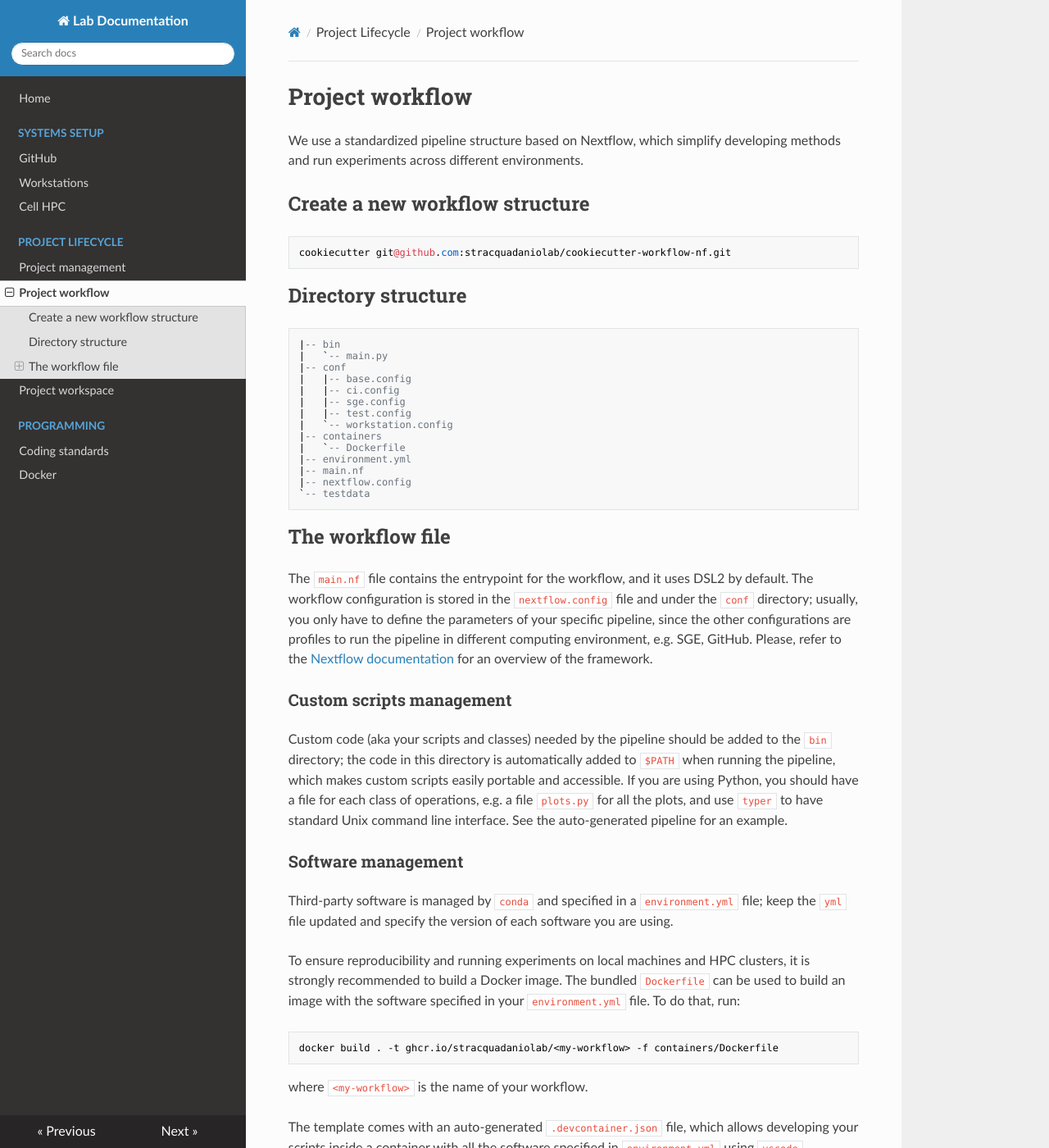
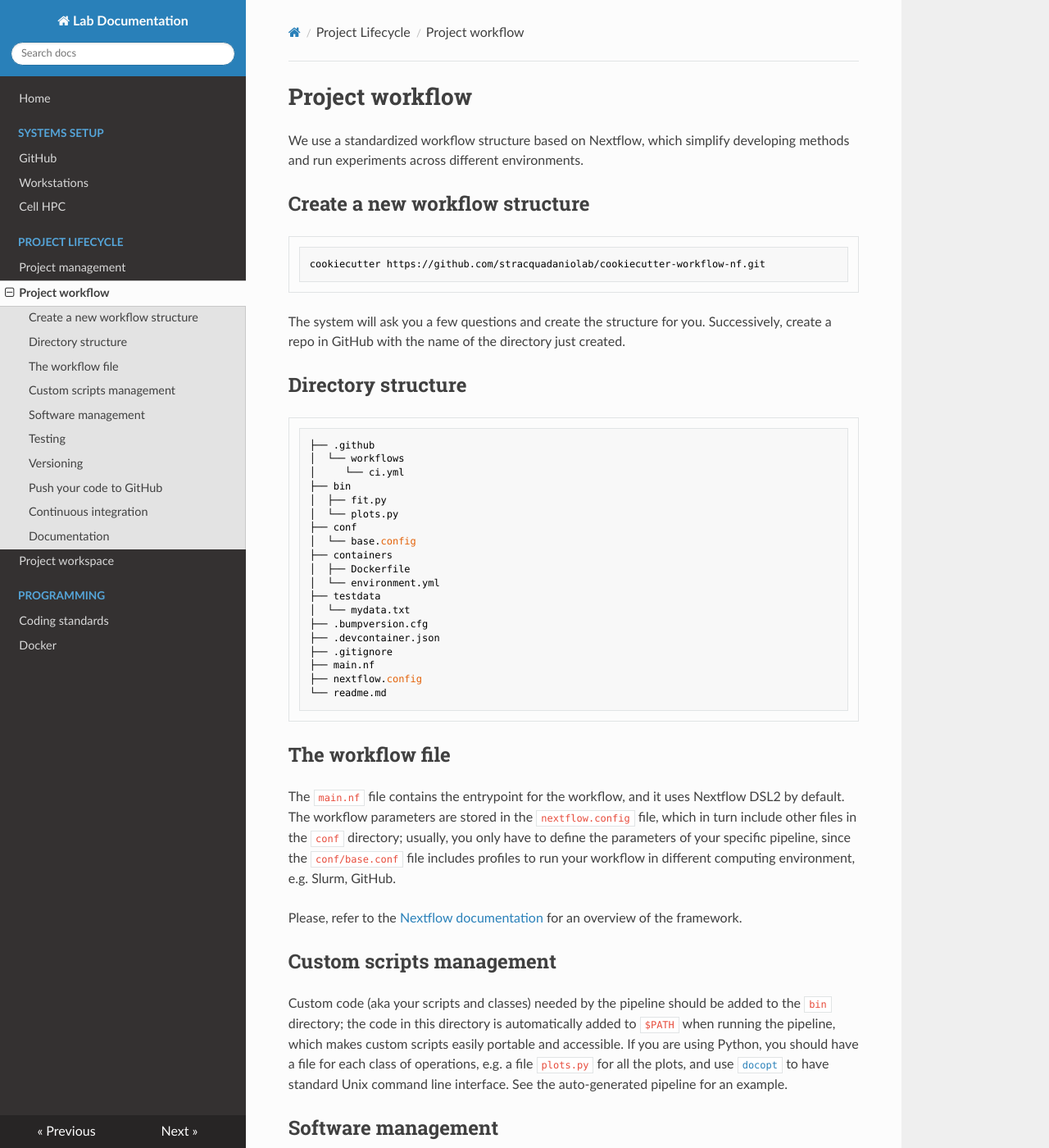
Before and after one commit to stracquadaniolab/docs, an MkDocs documentation site: the page built from docs/projects-lifecycle/project-workflow.md, in a window 1280 px wide and 1400 px high. Shown: the whole window at 82% size. Built offline with MkDocs 1.6.1, drawn with Linux system fonts in a browser that asks for light colours; nearby versions of some CDN libraries; some of the changed text lies outside the part shown.

Commit message:
new: reviewed software lifecycle

````diff
--- a/docs/projects-lifecycle/project-workflow.md
+++ b/docs/projects-lifecycle/project-workflow.md
@@ -1,58 +1,71 @@
 # Project workflow
 
-We use a standardized pipeline structure based on Nextflow, which simplify
+We use a standardized workflow structure based on Nextflow, which simplify
 developing methods and run experiments across different environments.
 
 ## Create a new workflow structure
 
+```bash
+cookiecutter https://github.com/stracquadaniolab/cookiecutter-workflow-nf.git
 ```
-cookiecutter git@github.com:stracquadaniolab/cookiecutter-workflow-nf.git
-```
+
+The system will ask you a few questions and create the structure for you.
+Successively, create a repo in GitHub with the name of the directory just
+created.
+
 
 ## Directory structure
 
-```
-|-- bin
-|   `-- main.py
-|-- conf
-|   |-- base.config
-|   |-- ci.config
-|   |-- sge.config
-|   |-- test.config
-|   `-- workstation.config
-|-- containers
-|   `-- Dockerfile
-|-- environment.yml
-|-- main.nf
-|-- nextflow.config
-`-- testdata
+```bash
+├── .github
+│  └── workflows
+│     └── ci.yml
+├── bin
+│  ├── fit.py
+│  └── plots.py
+├── conf
+│  └── base.config
+├── containers
+│  ├── Dockerfile
+│  └── environment.yml
+├── testdata
+│  └── mydata.txt
+├── .bumpversion.cfg
+├── .devcontainer.json
+├── .gitignore
+├── main.nf
+├── nextflow.config
+└── readme.md
 ```
 
 ## The workflow file
 
-The `main.nf` file contains the entrypoint for the workflow, and it uses DSL2 by
-default. The workflow configuration is stored in the `nextflow.config` file and
-under the `conf` directory; usually, you only have to define the parameters of
-your specific pipeline, since the other configurations are profiles to run the
-pipeline in different computing environment, e.g. SGE, GitHub. Please, refer to
-the [Nextflow documentation](https://www.nextflow.io/docs/latest/index.html) for
-an overview of the framework.
+The `main.nf` file contains the entrypoint for the workflow, and it uses
+Nextflow DSL2 by default. The workflow parameters are stored in the
+`nextflow.config` file, which in turn include other files in the `conf`
+directory; usually, you only have to define the parameters of your specific
+pipeline, since the `conf/base.conf` file includes profiles to run your workflow
+in different computing environment, e.g. Slurm, GitHub.
 
-### Custom scripts management
+Please, refer to the [Nextflow
+documentation](https://www.nextflow.io/docs/latest/index.html) for an overview
+of the framework.
+
+## Custom scripts management
 
 Custom code (aka your scripts and classes) needed by the pipeline should be
 added to the `bin` directory; the code in this directory is automatically added
 to `$PATH` when running the pipeline, which makes custom scripts easily portable
 and accessible. If you are using Python, you should have a file for each class
-of operations, e.g. a file `plots.py` for all the plots, and use `typer` to have
-standard Unix command line interface. See the auto-generated pipeline for an
-example.
+of operations, e.g. a file `plots.py` for all the plots, and use
+[`docopt`](https://github.com/docopt/docopt) to have standard Unix command line
+interface. See the auto-generated pipeline for an example.
 
-### Software management
+## Software management
 
-Third-party software is managed by `conda` and specified in a `environment.yml`
-file; keep the `yml` file updated and specify the version of each software you
-are using.
+Third-party software is managed by `micromamba` and specified in a
+`environment.yml` file; keep the `yml` file updated and specify the version of
+each software you are using in order to ensure reproducibility.
 
 To ensure reproducibility and running experiments on local machines and HPC
 clusters, it is strongly recommended to build a Docker image. The bundled
@@ -60,31 +73,32 @@
 `environment.yml` file. To do that, run:
 
 ```bash
-docker build . -t ghcr.io/stracquadaniolab/<my-workflow> -f containers/Dockerfile
+docker build . -t ghcr.io/stracquadaniolab/<my-workflow>:<version> -f containers/Dockerfile
 ```
 
-where `<my-workflow>` is the name of your workflow.
+where `<my-workflow>` is the name of your workflow and `<version>`
+is the current version of your workflow, starting from `0.0.0`.
 
 The template comes with an auto-generated `.devcontainer.json` file, which
 allows developing your scripts inside a container with all the software
 specified in `environment.yml` using `vscode`.
 
 Sometimes you would want to pull a docker image from GitHub container registry:
-```
+```bash
 docker pull ghcr.io/stracquadaniolab/<workflow_name>:<version>
 ```
 In order to successfully pull an image, first you need to authenticate yourself
-with personal access token, see here: [Authenticating with the container
+with your personal access token, see here: [Authenticating with the container
 registry](https://docs.github.com/en/packages/guides/migrating-to-github-container-registry-for-docker-images#authenticating-with-the-container-registryhttps://docs.github.com/en/packages/guides/migrating-to-github-container-registry-for-docker-images#authenticating-with-the-container-registry)
 
-### Testing
+## Testing
 
 It is important to build workflows that can be automatically tested; thus, you
 will have to add small test data into the `testdata` directory, and modify the
-`conf/test.config` configuration file to specify any parameter needed for your
-workflow to run. See the auto-generated pipeline for an example.
+`test` profile in `conf/base.config` configuration file to specify any parameter
+needed for your workflow to run. See the auto-generated pipeline for an example.
 
-### Versioning
+## Versioning
 
 All projects must follow a semantic version scheme. The format adopted is
 `MAJOR.MINOR.PATCH`:
@@ -97,12 +111,36 @@
 To update the version of your workflow, you should run the following command from
 the command line:
 
-```
-bump2version <major|minor|patch>
+```bash
+bump2version major #for major release
+bump2version minor #for minor release
+bump2version patch #for patch release
 ```
 
+## Push your code to GitHub
 
-### Documentation
+As the project is version controlled using Git, you can push your code to GitHub
+as follows:
+
+```bash
+git add .
+git commit -am "new: added super cool feature"
+git push -u origin master
+```
+
+Importantly, after a `bumpversion`, you also have to push the tag just created as follows:
+
+```bash
+git push --tags
+```
+
+## Continuous integration
+
+Each pipeline comes with a pre-configured GitHub workflow to automatically test
+the code and build a Docker image; the workflow is stored in
+`.github/workflows/ci.yml`. Please note that a Docker image is only released
+when you push a tag.
+## Documentation
 
 Each workflow must have an updated `readme.md` file, describing:
 
@@ -113,9 +151,3 @@
 
 A `readme.md` file with the required sections is automatically generated by this
 cookiecutter.
-
-### Continuous integration
-
-Each pipeline comes with a pre-configured GitHub workflow to automatically test
-the code and build a Docker image; the workflow is stored in
-`.github/workflows/ci.yml`.
--- a/mkdocs.yml
+++ b/mkdocs.yml
@@ -1,29 +1,37 @@
 site_name: Lab Documentation
 nav:
-    - 'Home': 'index.md'
-    - 'Systems setup':
-          - 'GitHub' : './systems-setup/github.md'
-          - 'Workstations': './systems-setup/workstation.md'
-          - 'Cell HPC': './systems-setup/hpc-cell.md'
+        - "Home": "index.md"
+        - "Systems setup":
+                  - "GitHub": "./systems-setup/github.md"
+                  - "Workstations": "./systems-setup/workstation.md"
+                  - "Cell HPC": "./systems-setup/hpc-cell.md"
 
-    - 'Project Lifecycle':
-          - 'Project management': './projects-lifecycle/project-management.md'
-          - 'Project workflow': './projects-lifecycle/project-workflow.md'
-          - 'Project workspace': './projects-lifecycle/project-workspace.md'
+        - "Project Lifecycle":
+                  - "Project management": "./projects-lifecycle/project-management.md"
+                  - "Project workflow": "./projects-lifecycle/project-workflow.md"
+                  - "Project workspace": "./projects-lifecycle/project-workspace.md"
 
-    - 'Programming':
-          - 'Coding standards': './programming/coding-standards.md'
-          - 'Docker': './programming/docker.md'
+        - "Programming":
+                  - "Coding standards": "./programming/coding-standards.md"
+                  - "Docker": "./programming/docker.md"
 theme:
-    name: readthedocs
-    # palette:
-    #     primary: blue grey
+        name: readthedocs
+        # palette:
+        #     primary: blue grey
 
-    highlightjs: true
-    hljs_languages:
-        - yaml
-        - python
-        - r
-        - bash
+        highlightjs: true
+        hljs_languages:
+                - yaml
+                - python
+                - r
+                - bash
+extra_javascript:
+   - 'https://cdn.jsdelivr.net/npm/mermaid/dist/mermaid.min.js'
+
 markdown_extensions:
-  - tables
+        - tables
+        - pymdownx.superfences:
+                  custom_fences:
+                          - name: mermaid
+                            class: mermaid
+                            format: !!python/name:pymdownx.superfences.fence_div_format
````
Also changed, not shown: docs/projects-lifecycle/project-management.md (+30 -26 lines), docs/projects-lifecycle/project-workspace.md (+10 -9 lines), docs/systems-setup/github.md (+1 -1 lines), docs/index.md (line endings or trailing spaces).
